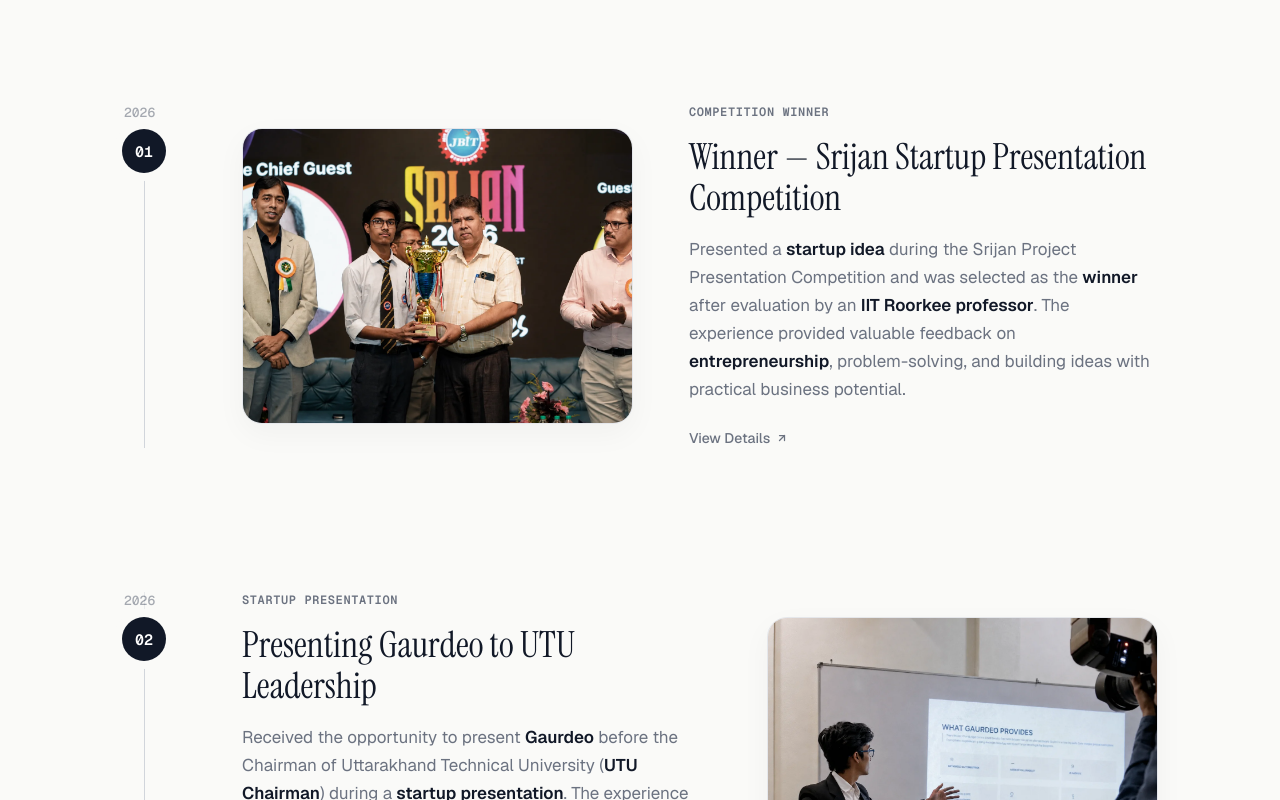
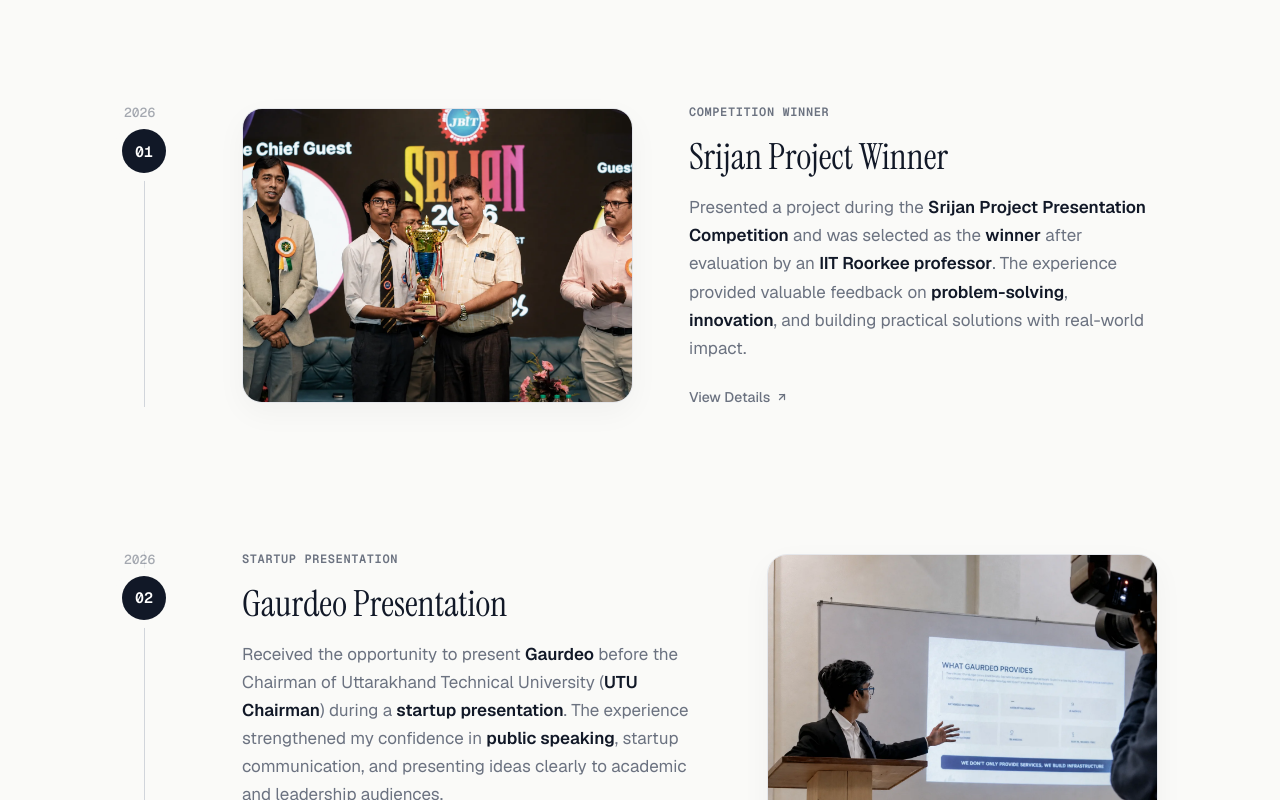
Before and after one commit to himanshuohk/portfolio-himanshu, a Next.js app: page / in a window 1280 px wide. Shown: the part 3520-4320 px from the top of the page. Built offline with nearby package versions, Linux system fonts and the light colour scheme; a web font is replaced by a local one.

Commit message:
chore(achievements): update title and descriptions for Srijan and Gaurdeo milestones

```diff
--- a/src/app/components/AchievementsMilestones.tsx
+++ b/src/app/components/AchievementsMilestones.tsx
@@ -8,10 +8,10 @@
     num: "01",
     year: "2026",
     category: "COMPETITION WINNER",
-    title: "Winner — Srijan Startup Presentation Competition",
+    title: "Srijan Project Winner",
     description: (
       <>
-        Presented a <strong>startup idea</strong> during the Srijan Project Presentation Competition and was selected as the <strong>winner</strong> after evaluation by an <strong>IIT Roorkee professor</strong>. The experience provided valuable feedback on <strong>entrepreneurship</strong>, problem-solving, and building ideas with practical business potential.
+        Presented a project during the <strong>Srijan Project Presentation Competition</strong> and was selected as the <strong>winner</strong> after evaluation by an <strong>IIT Roorkee professor</strong>. The experience provided valuable feedback on <strong>problem-solving</strong>, <strong>innovation</strong>, and building practical solutions with real-world impact.
       </>
     ),
     image: "/srijan-startup-competition-winner.webp",
@@ -24,7 +24,7 @@
     num: "02",
     year: "2026",
     category: "STARTUP PRESENTATION",
-    title: "Presenting Gaurdeo to UTU Leadership",
+    title: "Gaurdeo Presentation",
     description: (
       <>
         Received the opportunity to present <strong>Gaurdeo</strong> before the Chairman of Uttarakhand Technical University (<strong>UTU Chairman</strong>) during a <strong>startup presentation</strong>. The experience strengthened my confidence in <strong>public speaking</strong>, startup communication, and presenting ideas clearly to academic and leadership audiences.
--- a/src/app/layout.tsx
+++ b/src/app/layout.tsx
@@ -182,8 +182,8 @@
         ],
         "keywords": "Himanshu Raj, Himanshu Raj BBA, Himanshu BBA, Himanshu Raj JBIT, Himanshu Raj JB Institute of Technology, Himanshu Raj Dehradun, Himanshu Raj UTU, Himanshu Raj Uttarakhand Technical University, Himanshu Raj Student Entrepreneur, Himanshu Raj Startup Founder, Himanshu Raj Business Operations, Himanshu Raj AI Workflows, Himanshu Raj Digital Systems, Himanshu Raj Entrepreneurship, Himanshu Raj Startup Presentation, Himanshu Raj Gaurdeo, Himanshu Raj Guardeo, Himanshu Raj VEOMA AI, Himanshu Raj JBIT Dehradun",
         "award": [
-          "Winner — Srijan Startup Presentation Competition",
-          "Presenting Gaurdeo to UTU Leadership",
+          "Srijan Project Winner",
+          "Gaurdeo Presentation",
           "Meeting Startup Investors",
           "Founders Day Winner",
           "Selected for Incubation",
@@ -209,11 +209,11 @@
       {
         "@type": "CreativeWork",
         "@id": "https://himanshuraj.me/#achievement-srijan",
-        "name": "Winner — Srijan Startup Presentation Competition",
+        "name": "Srijan Project Winner",
         "creator": {
           "@id": "https://himanshuraj.me/#person"
         },
-        "description": "Presented a startup idea during the Srijan Project Presentation Competition and was selected as the winner after evaluation by an IIT Roorkee professor.",
+        "description": "Presented a project during the Srijan Project Presentation Competition and was selected as the winner after evaluation by an IIT Roorkee professor. The experience provided valuable feedback on problem-solving, innovation, and building practical solutions with real-world impact.",
         "image": {
           "@type": "ImageObject",
           "url": "https://himanshuraj.me/srijan-startup-competition-winner.webp",
@@ -225,7 +225,7 @@
       {
         "@type": "CreativeWork",
         "@id": "https://himanshuraj.me/#achievement-gaurdeo",
-        "name": "Presenting Gaurdeo to UTU Leadership",
+        "name": "Gaurdeo Presentation",
         "creator": {
           "@id": "https://himanshuraj.me/#person"
         },
--- a/src/app/sitemap.xml/route.ts
+++ b/src/app/sitemap.xml/route.ts
@@ -11,12 +11,12 @@
     <priority>1.0</priority>
     <image:image>
       <image:loc>https://himanshuraj.me/srijan-startup-competition-winner.webp</image:loc>
-      <image:title>Himanshu Raj - Winner of Srijan Startup Presentation Competition</image:title>
-      <image:caption>Himanshu Raj presenting a startup idea before IIT Roorkee professors and winning the Srijan Project Presentation Competition.</image:caption>
+      <image:title>Himanshu Raj - Srijan Project Winner</image:title>
+      <image:caption>Himanshu Raj presenting a project before IIT Roorkee professors and winning the Srijan Project Presentation Competition.</image:caption>
     </image:image>
     <image:image>
       <image:loc>https://himanshuraj.me/gaurdeo-startup-presentation.webp</image:loc>
-      <image:title>Himanshu Raj presenting Gaurdeo Startup</image:title>
+      <image:title>Himanshu Raj - Gaurdeo Presentation</image:title>
       <image:caption>Himanshu Raj presenting Gaurdeo, a startup concept, before the Chairman of Uttarakhand Technical University.</image:caption>
     </image:image>
     <image:image>
```
